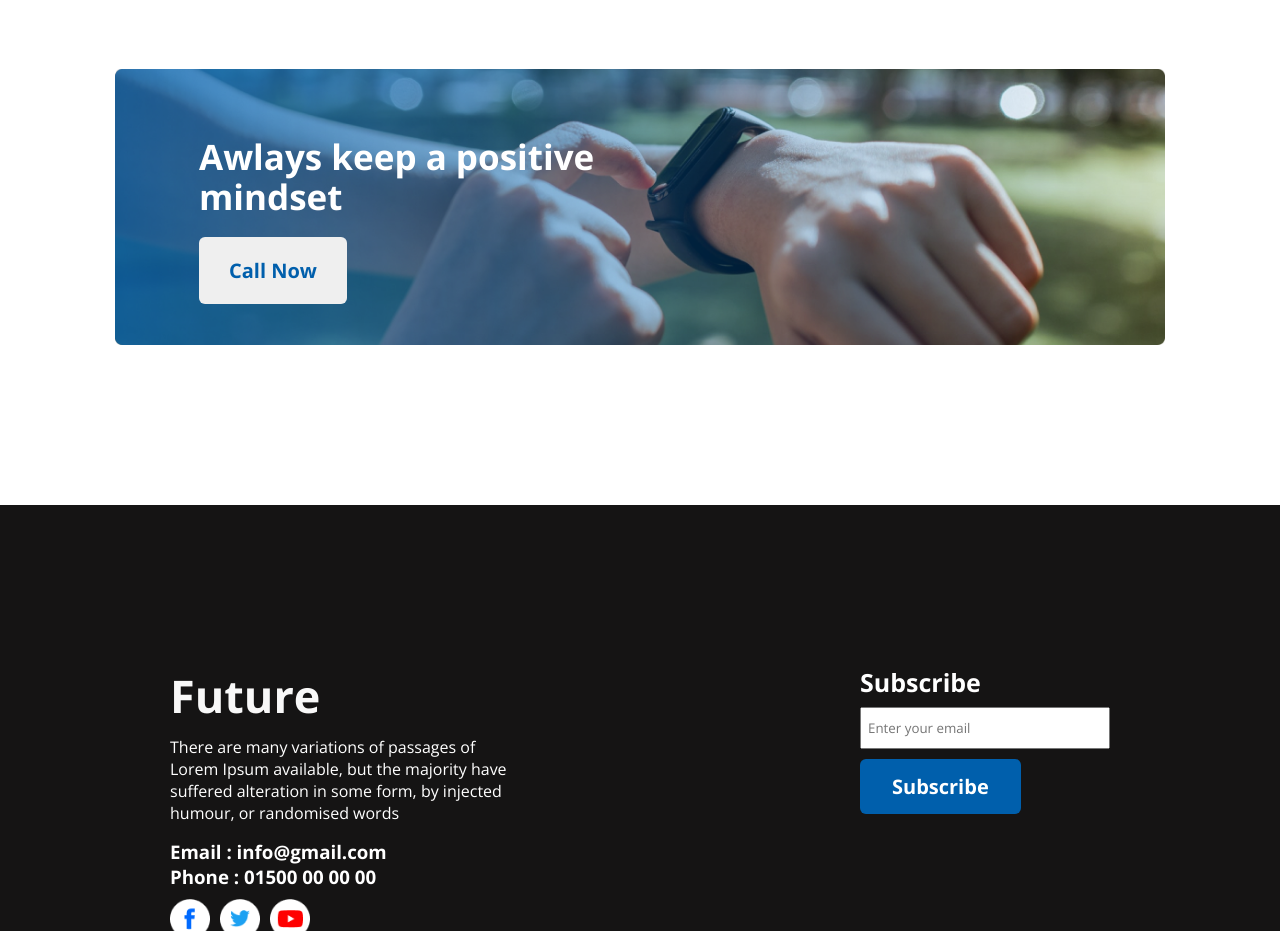
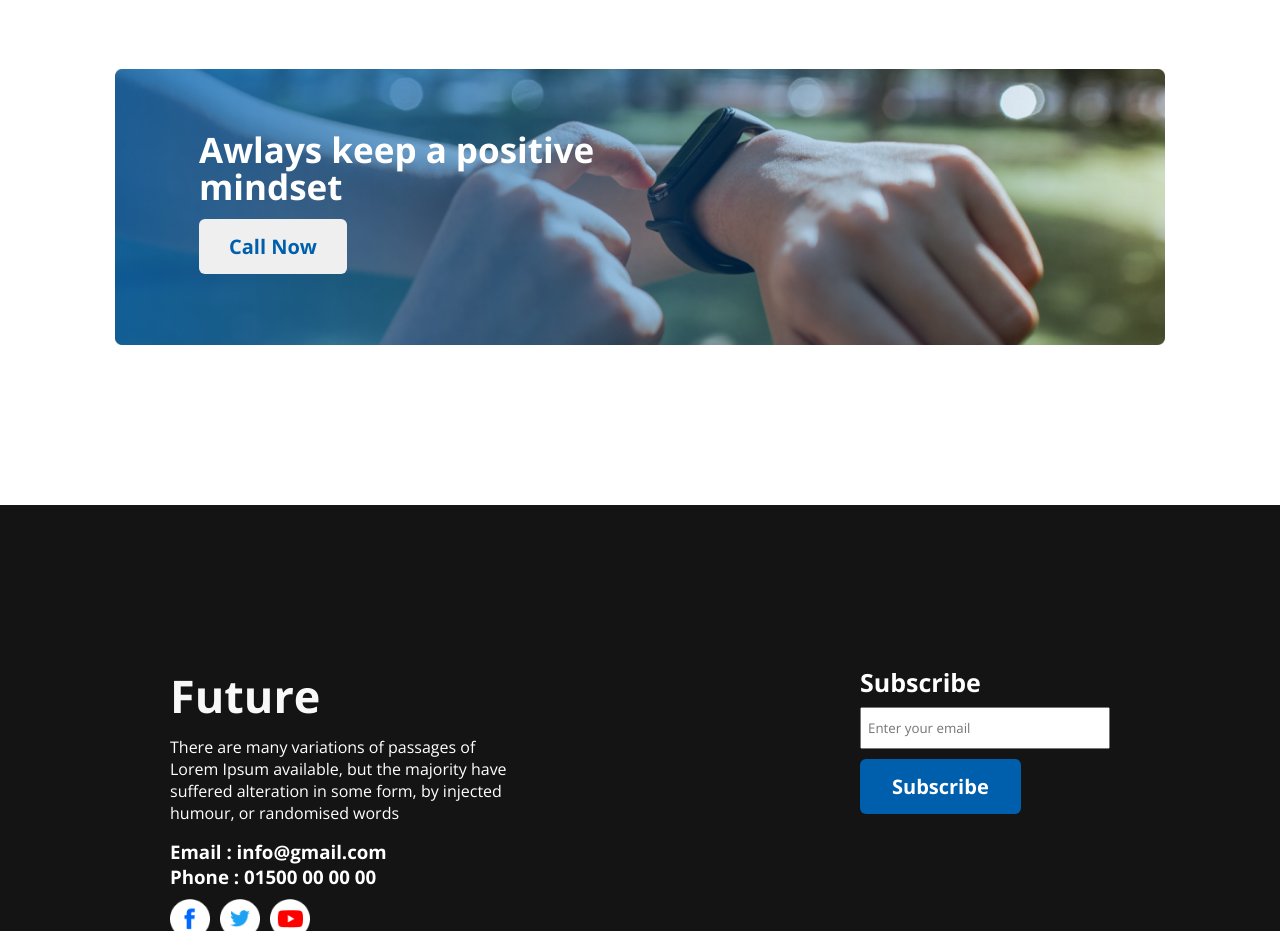
Before and after one commit to for-sifad/05_NEW_YEAR_NEW_ME, a plain HTML site: page index.html in a window 1280 px wide. Shown: the part 2020-2951 px from the top of the page. Drawn offline with nearby package versions, Linux system fonts and the light colour scheme.

Commit message:
polish the project and added a favicon.

```diff
--- a/index.html
+++ b/index.html
@@ -9,6 +9,7 @@
     <link
         href="https://fonts.googleapis.com/css2?family=Open+Sans:ital,wght@0,300..800;1,300..800&family=Work+Sans:ital,wght@0,100..900;1,100..900&display=swap"
         rel="stylesheet">
+        <link rel="shortcut icon" href="./images/icons/favicon.png" type="image/x-icon">
     <link rel="stylesheet" href="./style.css">
     <title>NEW YEAR NEW ME</title>
 </head>
@@ -24,6 +25,7 @@
             </div>
         </div>
     </header>
+
     <main>
         <section class="failures">
             <div class="failures-container">
--- a/style.css
+++ b/style.css
@@ -153,7 +153,7 @@ header .hero-image {
 .mindset-container div {
     position: absolute;
     width: 40%;
-    top: 25%;
+    top: 23%;
     left: 8%;
     z-index: 1;
 }
@@ -161,16 +161,16 @@ header .hero-image {
 .mindset-container div h2 {
     font-size: 35px;
     font-width: bold;
-    line-height: 40px;
+    line-height: 37px;
     color: #FFFFFF;
-    margin-bottom: 20px;
+    margin-bottom: 14px;
 }
 
 .mindset-container div button {
     font-size: 20px;
     font-weight: bold;
     color: #005FAC;
-    padding: 20px 30px;
+    padding: 14px 30px;
     border: none;
     border-radius: 6px;
 }
```
Also changed, not shown: images/icons/favicon.png (added).
